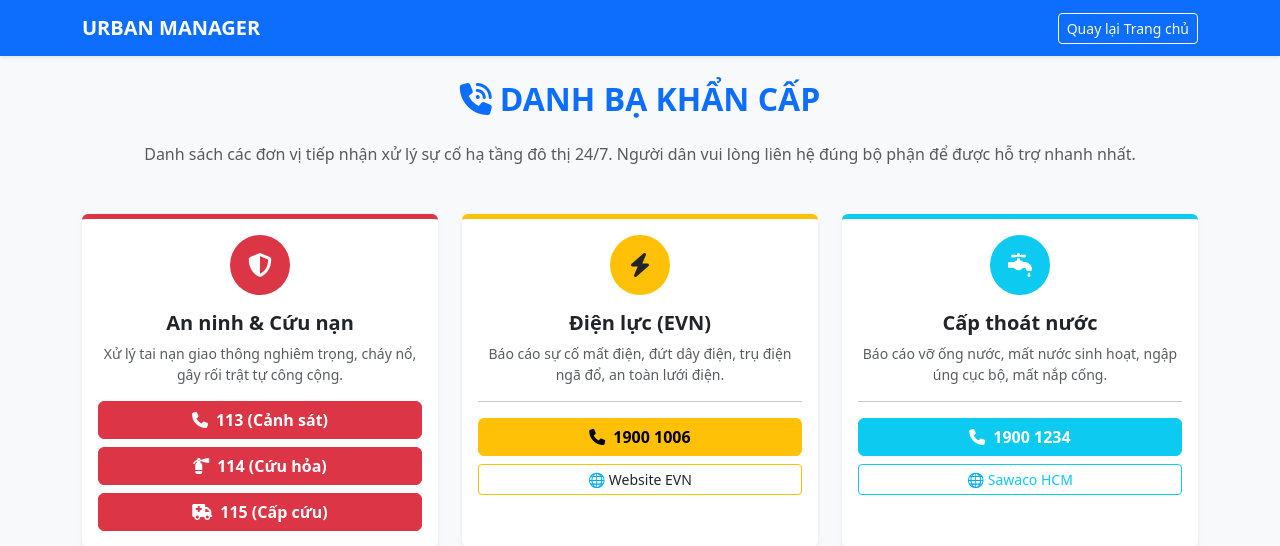
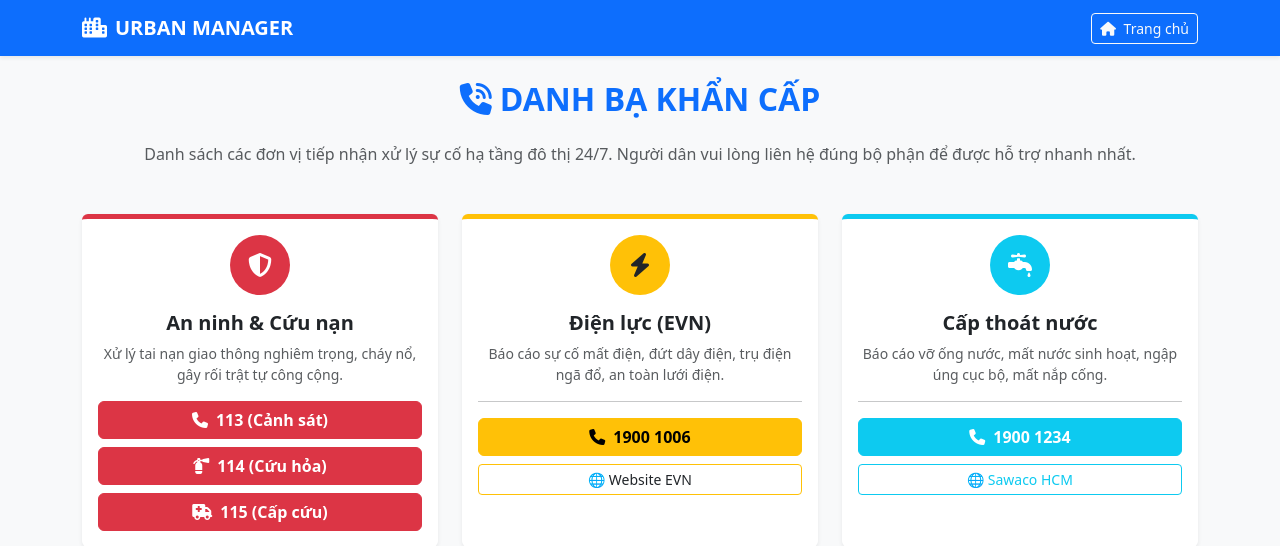
Before and after one commit to huunhan2704/DuAnGisMoi, a Django app: page /danh-ba-khan-cap/ in a window 1280 px wide. Shown: the top 546 px of the page. Run offline with Django 5.2, Linux system fonts and the light colour scheme.

Commit message:
sửa phần trang chủ update lại cùng form - TrNguyen

```diff
--- a/maps/templates/maps/hotline.html
+++ b/maps/templates/maps/hotline.html
@@ -7,14 +7,17 @@
     <link rel="stylesheet" href="https://cdnjs.cloudflare.com/ajax/libs/font-awesome/6.4.0/css/all.min.css">
 </head>
 <body class="bg-light">
-    <nav class="navbar navbar-expand-lg navbar-dark bg-primary shadow-sm mb-4">
+    <nav class="navbar navbar-dark bg-primary mb-4 shadow-sm">
         <div class="container">
-            <a class="navbar-brand fw-bold" href="{% url 'home' %}">URBAN MANAGER</a>
-            <div class="ms-auto">
-                <a href="{% url 'home' %}" class="btn btn-outline-light btn-sm">Quay lại Trang chủ</a>
-            </div>
+            <a class="navbar-brand fw-bold" href="{% url 'home' %}">
+                <i class="fas fa-city me-2"></i>URBAN MANAGER
+            </a>
+            <a href="{% url 'home' %}" class="btn btn-outline-light btn-sm">
+                <i class="fas fa-home me-1"></i> Trang chủ
+            </a>
         </div>
     </nav>
+
 
     <div class="container mb-5">
         <h2 class="text-center text-primary fw-bold mb-4"><i class="fa-solid fa-phone-volume me-2"></i>DANH BẠ KHẨN CẤP</h2>
```
Also changed, not shown: maps/templates/maps/huong_dan.html (+6 -2 lines), maps/templates/maps/tin_tuc.html (+12 -1 lines).
